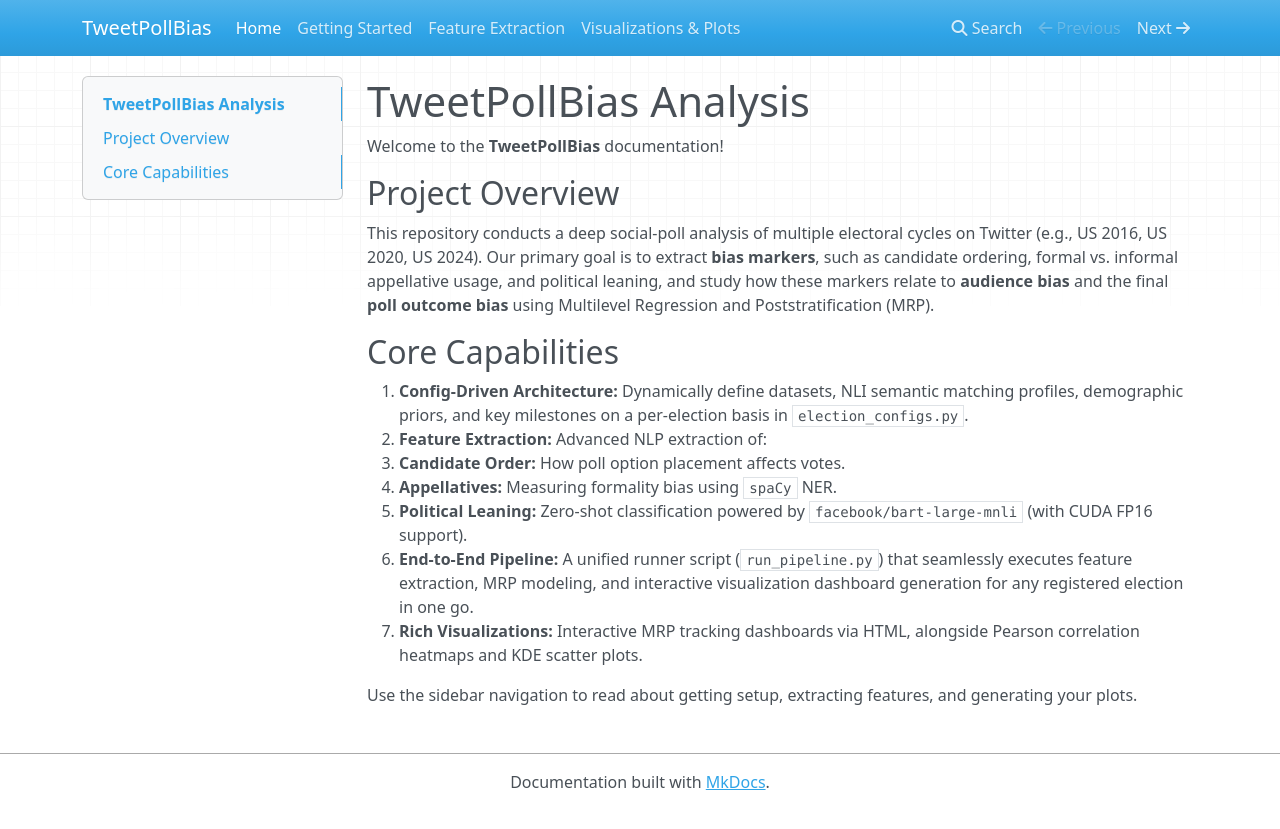
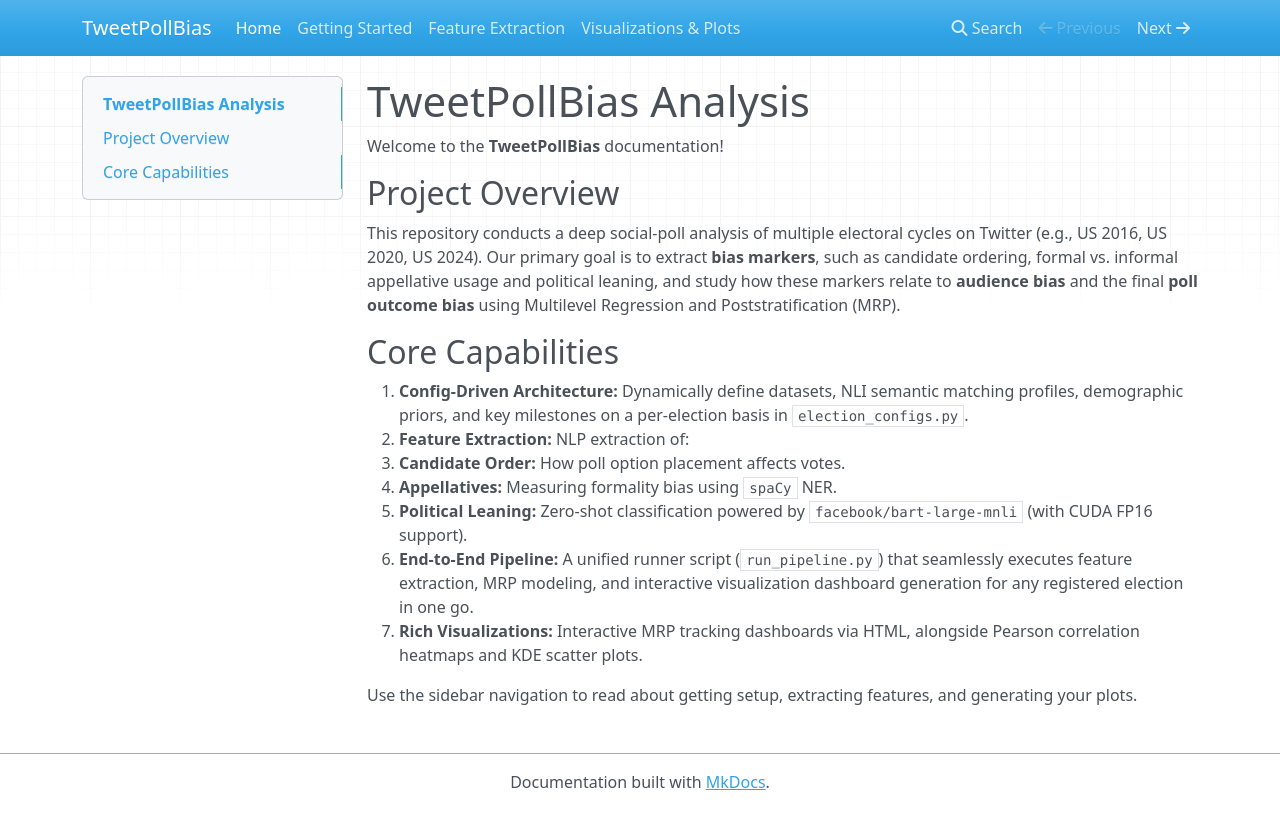
Before and after one commit to mivige/TweetPollBias, an MkDocs documentation site: the page built from docs/docs/index.md, in a window 1280 px wide. Shown: the top 829 px of the page. Built offline with MkDocs 1.6.1, drawn with Linux system fonts in a browser that asks for light colours; nearby versions of some CDN libraries.

```diff
--- a/docs/docs/index.md
+++ b/docs/docs/index.md
@@ -4,12 +4,12 @@ Welcome to the **TweetPollBias** documentation!
 
 ## Project Overview
 
-This repository conducts a deep social-poll analysis of multiple electoral cycles on Twitter (e.g., US 2016, US 2020, US 2024). Our primary goal is to extract **bias markers**, such as candidate ordering, formal vs. informal appellative usage, and political leaning, and study how these markers relate to **audience bias** and the final **poll outcome bias** using Multilevel Regression and Poststratification (MRP).
+This repository conducts a deep social-poll analysis of multiple electoral cycles on Twitter (e.g., US 2016, US 2020, US 2024). Our primary goal is to extract **bias markers**, such as candidate ordering, formal vs. informal appellative usage and political leaning, and study how these markers relate to **audience bias** and the final **poll outcome bias** using Multilevel Regression and Poststratification (MRP).
 
 ## Core Capabilities
 
 1. **Config-Driven Architecture:** Dynamically define datasets, NLI semantic matching profiles, demographic priors, and key milestones on a per-election basis in `election_configs.py`.
-2. **Feature Extraction:** Advanced NLP extraction of:
+2. **Feature Extraction:** NLP extraction of:
    * **Candidate Order:** How poll option placement affects votes.
    * **Appellatives:** Measuring formality bias using `spaCy` NER.
    * **Political Leaning:** Zero-shot classification powered by `facebook/bart-large-mnli` (with CUDA FP16 support).
```
